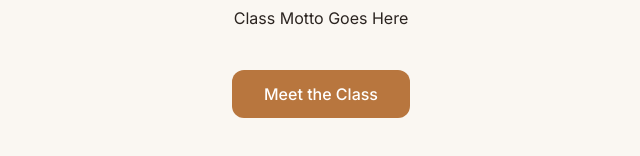
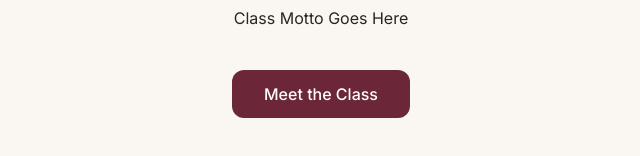
Before and after one commit to ImperioKDB/legacy-book, a Next.js app: page / in a window 1280 px wide. Shown: the part 622-778 px from the top of the page, without its empty margins (319-959 px from the left). Built offline with nearby package versions, Linux system fonts and the light colour scheme.

Commit message:
Day 2: revised palette — burgundy/oxblood, distinct from CookVerse's terracotta

```diff
--- a/tailwind.config.ts
+++ b/tailwind.config.ts
@@ -8,11 +8,11 @@ const config: Config = {
   theme: {
     extend: {
       colors: {
-        bg: "#FAF7F2",
+        bg: "#FBF6EE",
         surface: "#FFFFFF",
         ink: "#2B2420",
-        accent: "#B8763E",
-        "accent-soft": "#E8D5C0",
+        accent: "#6B2737",
+        "accent-soft": "#EFE0DD",
         muted: "#8A7E70",
       },
       fontFamily: {
```
